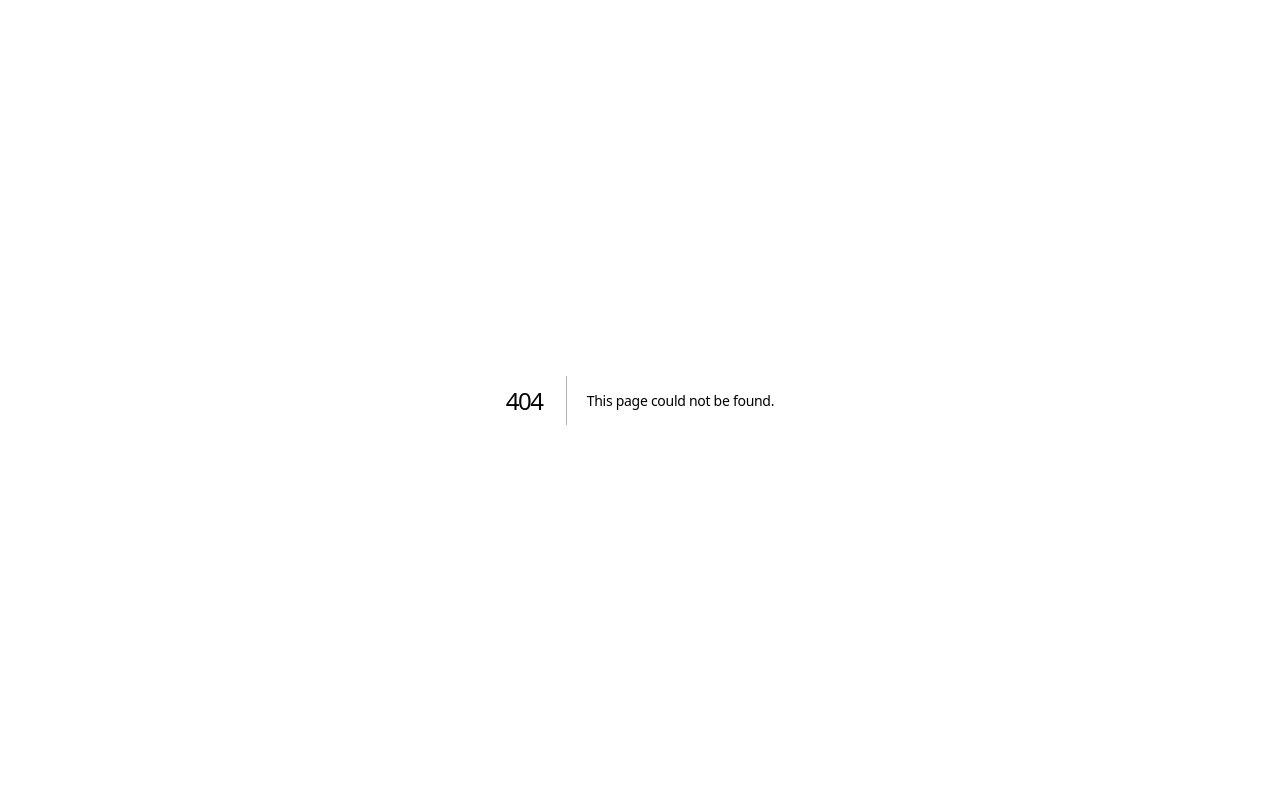
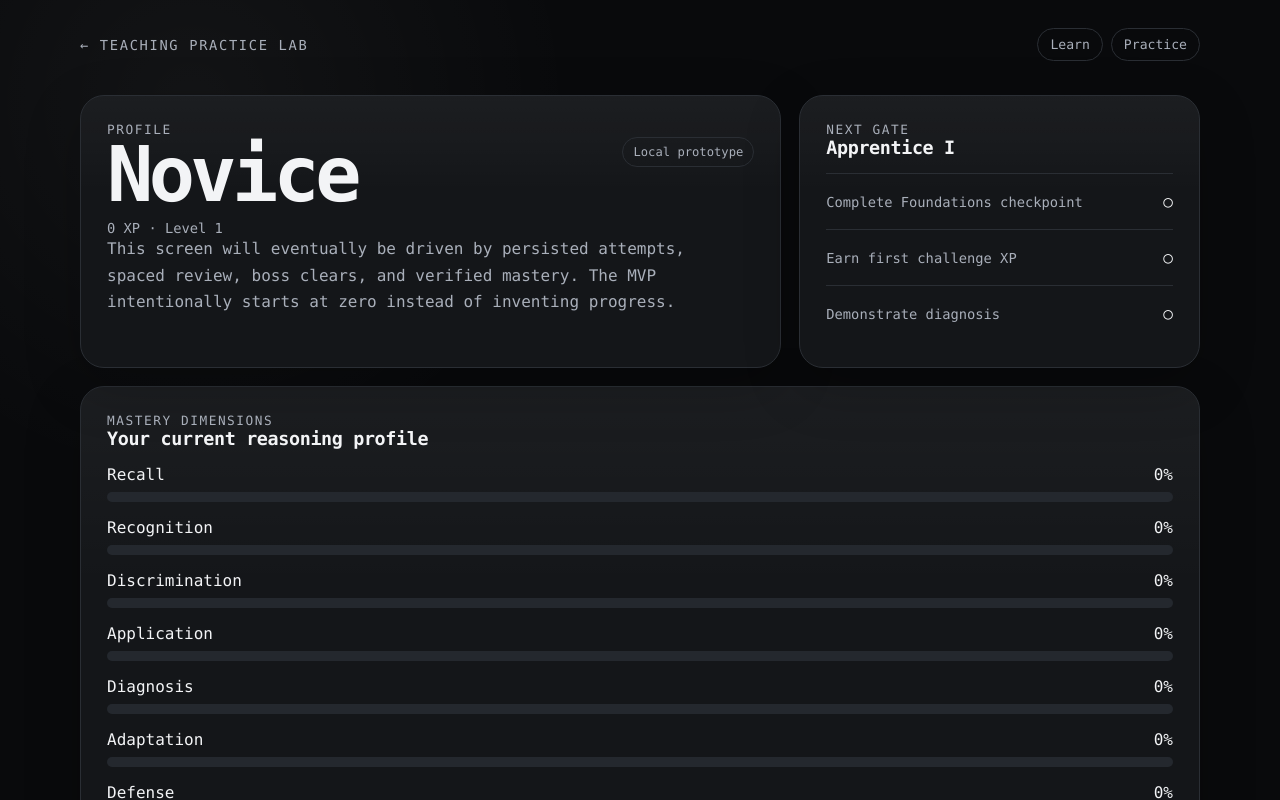
Before and after one commit to Gh0stlyKn1ght/Marzano-Learning-Map, a Next.js app: page /mastery in a window 1280 px wide. Before the commit this address had no page. Shown: the top 800 px of the page. Built offline with nearby package versions, Linux system fonts and the light colour scheme.

Commit message:
feat: add mastery profile screen

```diff
--- /dev/null
+++ b/app/mastery/page.tsx
@@ -0,0 +1,55 @@
+import Link from "next/link";
+
+const dimensions = [
+  ["Recall", 0],
+  ["Recognition", 0],
+  ["Discrimination", 0],
+  ["Application", 0],
+  ["Diagnosis", 0],
+  ["Adaptation", 0],
+  ["Defense", 0],
+  ["Transfer", 0],
+  ["Teach", 0],
+] as const;
+
+export default function MasteryPage() {
+  return (
+    <main className="shell">
+      <header className="topbar">
+        <Link href="/" className="brand">← Teaching Practice Lab</Link>
+        <nav className="nav"><Link href="/learn/foundations">Learn</Link><Link href="/challenge">Practice</Link></nav>
+      </header>
+
+      <section className="hero">
+        <article className="card">
+          <div className="eyebrow">Profile</div>
+          <div className="rank">
+            <div><h1 style={{ marginBottom: 8 }}>Novice</h1><div className="subtle">0 XP · Level 1</div></div>
+            <span className="badge">Local prototype</span>
+          </div>
+          <p className="lead">This screen will eventually be driven by persisted attempts, spaced review, boss clears, and verified mastery. The MVP intentionally starts at zero instead of inventing progress.</p>
+        </article>
+        <aside className="card">
+          <div className="eyebrow">Next gate</div>
+          <h2>Apprentice I</h2>
+          <div className="action"><span className="subtle">Complete Foundations checkpoint</span><span>○</span></div>
+          <div className="action"><span className="subtle">Earn first challenge XP</span><span>○</span></div>
+          <div className="action"><span className="subtle">Demonstrate diagnosis</span><span>○</span></div>
+        </aside>
+      </section>
+
+      <section className="card">
+        <div className="eyebrow">Mastery dimensions</div>
+        <h2>Your current reasoning profile</h2>
+        <div className="stack">
+          {dimensions.map(([name, value]) => (
+            <div key={name}>
+              <div className="row"><span>{name}</span><span>{value}%</span></div>
+              <div className="progress"><span style={{ width: `${value}%` }} /></div>
+            </div>
+          ))}
+        </div>
+      </section>
+    </main>
+  );
+}
```
